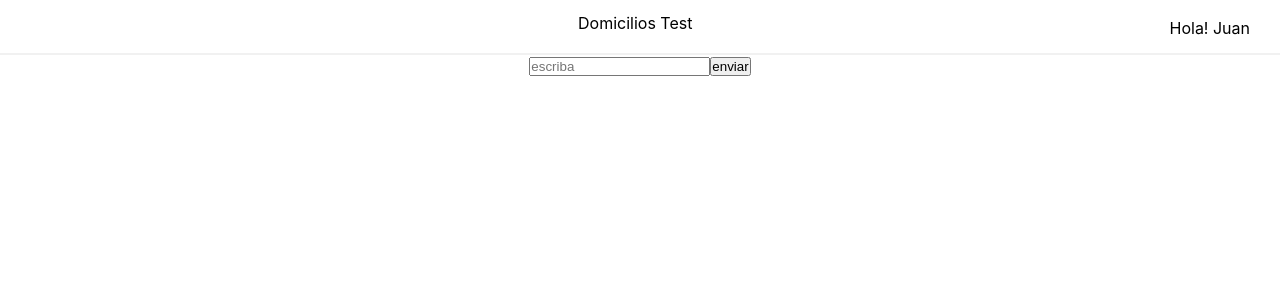
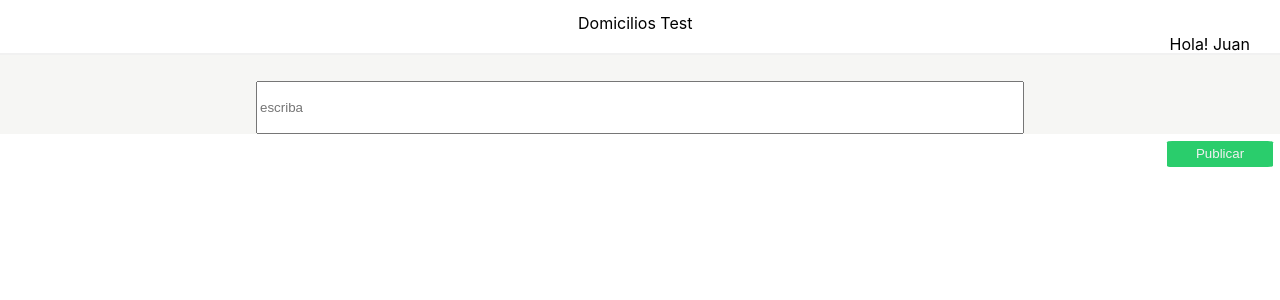
Before and after one commit to andrespaez16/merqueo-post, a React (Create React App) app in the folder merqueo-test/: page / in a window 1280 px wide. Shown: the top 300 px of the page. Built offline with nearby package versions, Linux system fonts and the light colour scheme.

Commit message:
make the box of send messege

```diff
--- a/merqueo-test/public/index.html
+++ b/merqueo-test/public/index.html
@@ -2,8 +2,6 @@
 <html lang="en">
   <style>
     * {
-      padding: 0;
-      margin: 0;
       box-sizing: border-box;
     }
   </style>
--- a/merqueo-test/src/App.js
+++ b/merqueo-test/src/App.js
@@ -1,14 +1,25 @@
-import logo from './logo.svg';
 import './App.css';
 import Coment from './components/coment'
 import Navbar from './components/layout/navbar'
+import styled from 'styled-components'
+
+const Container = styled.div`
+background:#f6f6f4;
+height: 100 em;
+width:100 em;
+.sub-container{
+  margin: 2% 20%;
+}
+`
 
 function App() {
   return (
-    <div className="App">
-    <Navbar/>
-    <Coment/>
-    </div>
+    <Container>
+      <Navbar />
+      <div className='sub-container'>
+        <Coment />
+      </div>
+    </Container>
   );
 }
 
--- a/merqueo-test/src/components/coment.jsx
+++ b/merqueo-test/src/components/coment.jsx
@@ -1,15 +1,37 @@
-import React, { Component } from 'react'
-class Coment extends Component {
-    constructor(props) {
-        super(props)
-    }
-    render() {
-        return (
-            <div>
-                <input type='text' placeholder='escriba'/>
-                <button>enviar</button>
-            </div>
-        )
-    }
+import React from 'react'
+import styled from 'styled-components'
+
+const Post = styled.div`
+  width: 100%;
+  display: flex;
+  justify-content: center;
+  flex-direction: column;
+  .post-write {
+    width: 100%;
+    height: 4em;
+    border: 1px grey #e0e0e0;
+  }
+  .send{
+    position: absolute;
+    width: 8em;
+    right:0;
+    height: 2em;
+    background: #2acd6c;
+    color: #f1f1f1;
+    margin: 0.5em;
+    border-radius: 5%;
+    border: none;
+  }
+`
+
+const Coment = () => {
+  return (
+    <Post>
+      <input className='post-write' type='text' placeholder='escriba' />
+      <div>
+        <button className='send'>Publicar</button>
+      </div>
+    </Post>
+  )
 }
-export default  Coment
+export default Coment
--- a/merqueo-test/src/components/layout/navbar.jsx
+++ b/merqueo-test/src/components/layout/navbar.jsx
@@ -3,6 +3,7 @@ import styled from 'styled-components';
 import Burger from './burger';
 
 const Nav = styled.nav`
+  background:#ffff;
   width: 100%;
   height: 55px;
   border-bottom: 2px solid #f1f1f1;
```
Also changed, not shown: 1 other file (tests, documents, lock files or other folders).
